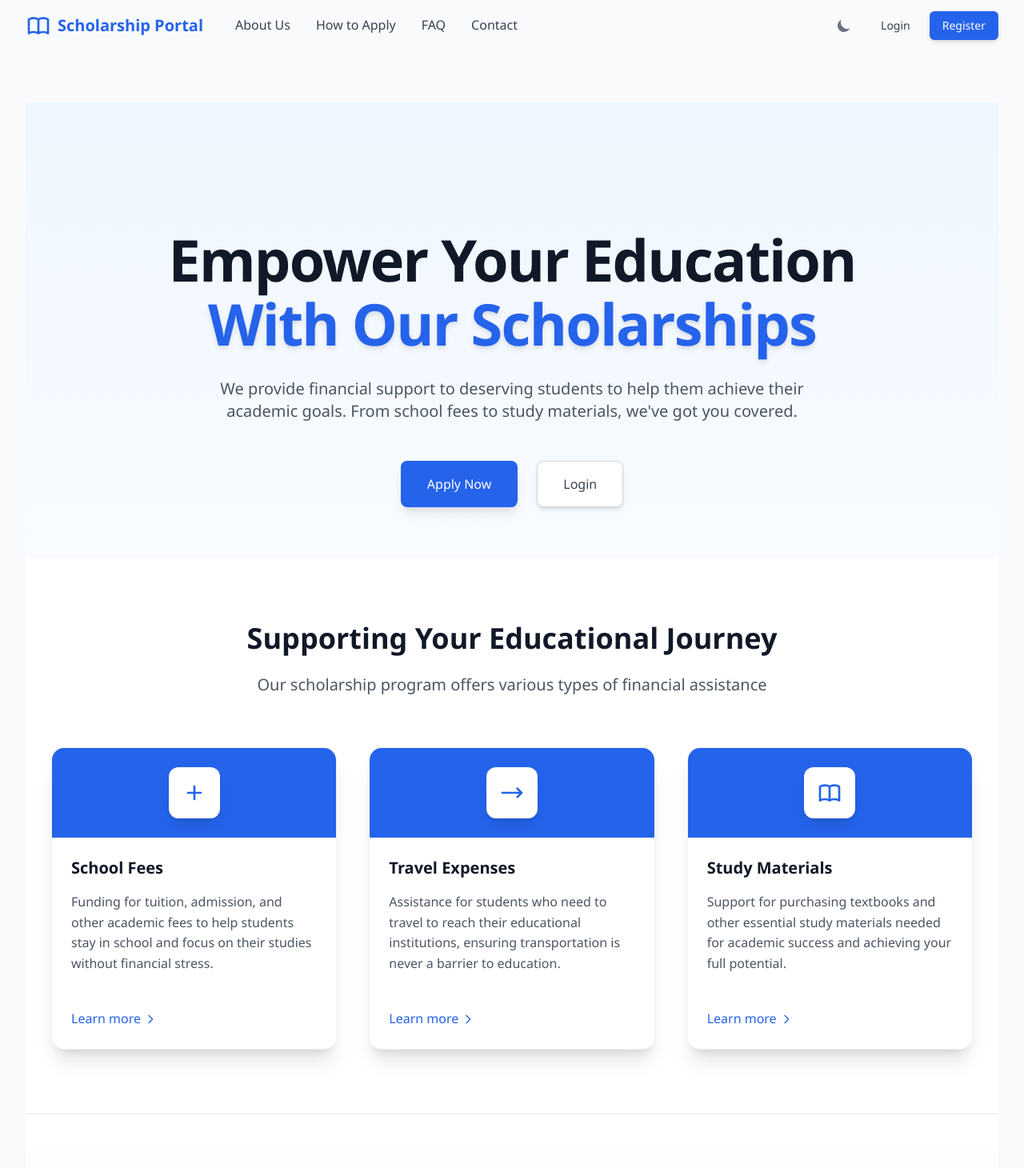
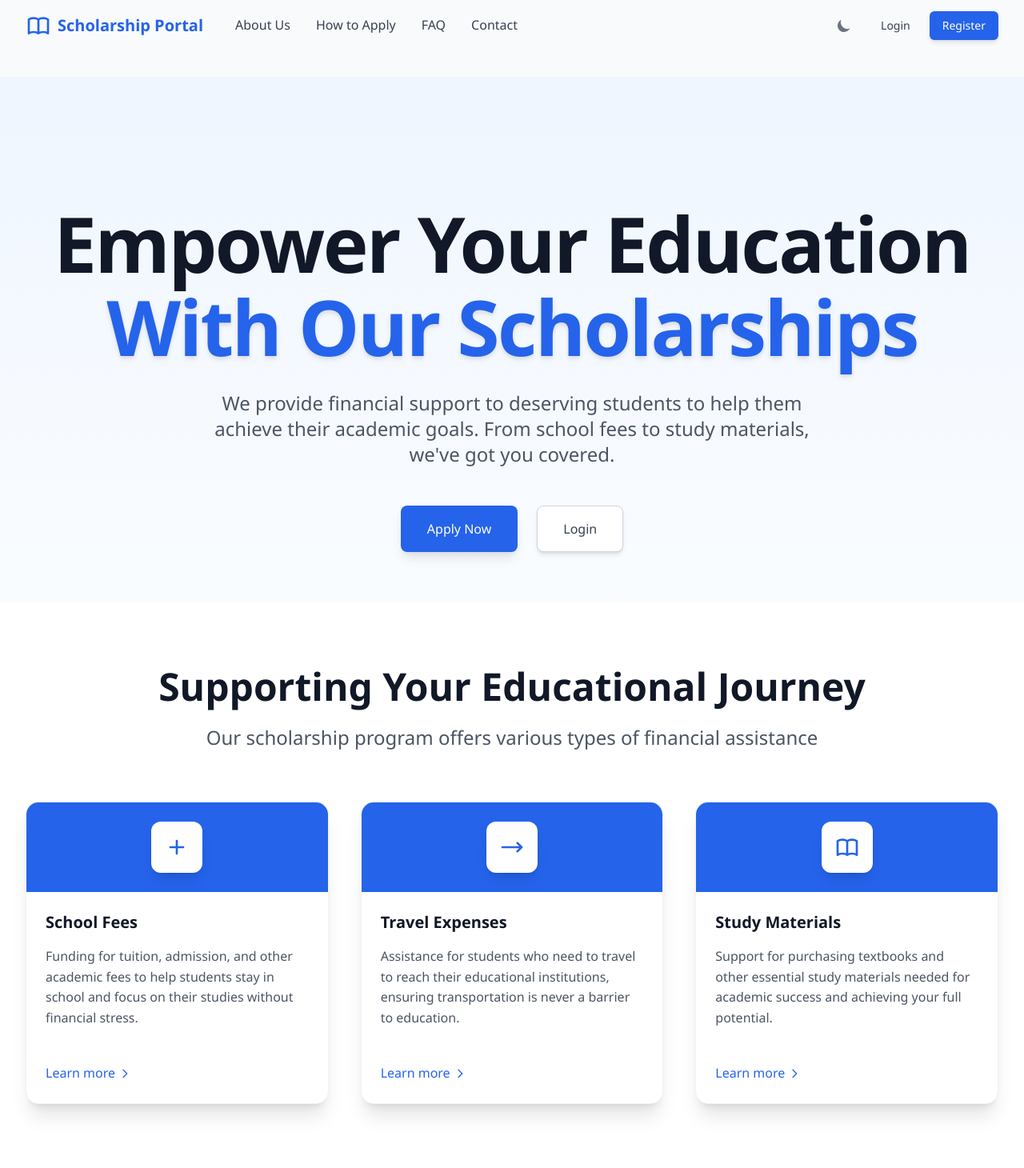
Before and after one commit to VAJRESH/zep-scholarship, a React (Vite) app in the folder Frontend/: page / in a window 1280 px wide. Shown: the top 1460 px of the page at 80% size. Built offline with nearby package versions, Linux system fonts and the light colour scheme.

Commit message:
Chnages in home side margin

```diff
--- a/Frontend/src/components/Home.jsx
+++ b/Frontend/src/components/Home.jsx
@@ -9,15 +9,15 @@ const Home = () => {
         <div className="absolute inset-0 -z-10">
           <div className="absolute inset-y-0 right-1/3 w-[200%] -translate-x-1/2 bg-gradient-to-tr from-blue-50 to-blue-100 dark:from-blue-900/20 dark:to-blue-800/20 opacity-50 rounded-[40%] blur-3xl"></div>
         </div>
-        <div className="max-w-7xl mx-auto px-4 sm:px-6 lg:px-8 relative">
-          <div className="text-center">
-            <h1 className="text-5xl font-extrabold tracking-tight text-gray-900 dark:text-white sm:text-6xl md:text-7xl">
+        <div className="max-w-full mx-auto px-4 sm:px-6 lg:px-8 relative">
+          <div className="text-center lg:max-w-5xl xl:max-w-6xl mx-auto">
+            <h1 className="text-5xl font-extrabold tracking-tight text-gray-900 dark:text-white sm:text-6xl md:text-7xl lg:text-8xl">
               <span className="block mb-2">Empower Your Education</span>
               <span className="block text-blue-600 dark:text-blue-400 drop-shadow-md">
                 With Our Scholarships
               </span>
             </h1>
-            <p className="mt-8 max-w-lg mx-auto text-xl text-gray-600 dark:text-gray-300 sm:max-w-3xl">
+            <p className="mt-8 max-w-lg mx-auto text-xl text-gray-600 dark:text-gray-300 sm:max-w-3xl lg:text-2xl">
               We provide financial support to deserving students to help them
               achieve their academic goals. From school fees to study materials,
               we've got you covered.
@@ -45,19 +45,19 @@ const Home = () => {
         <div className="absolute inset-0 -z-10">
           <div className="absolute left-[calc(50%-30rem)] aspect-[1155/678] w-[36.125rem] -translate-x-1/2 rotate-[30deg] bg-gradient-to-tr from-blue-50 to-blue-100 dark:from-blue-900/20 dark:to-blue-800/20 opacity-30 sm:left-[calc(50%-36rem)] sm:w-[72.1875rem]"></div>
         </div>
-        <div className="max-w-7xl mx-auto px-4 sm:px-6 lg:px-8">
-          <div className="text-center">
-            <h2 className="text-3xl font-extrabold text-gray-900 dark:text-white sm:text-4xl">
+        <div className="max-w-full mx-auto px-4 sm:px-6 lg:px-8">
+          <div className="text-center max-w-6xl mx-auto">
+            <h2 className="text-3xl font-extrabold text-gray-900 dark:text-white sm:text-4xl lg:text-5xl">
               Supporting Your Educational Journey
             </h2>
-            <p className="mt-4 max-w-2xl mx-auto text-xl text-gray-600 dark:text-gray-300">
+            <p className="mt-4 max-w-3xl mx-auto text-xl text-gray-600 dark:text-gray-300 lg:text-2xl">
               Our scholarship program offers various types of financial
               assistance
             </p>
           </div>
 
           <div className="mt-16">
-            <div className="grid grid-cols-1 gap-10 sm:grid-cols-2 lg:grid-cols-3">
+            <div className="grid grid-cols-1 gap-8 sm:gap-10 sm:grid-cols-2 lg:grid-cols-3 max-w-[1440px] mx-auto">
               <div className="group">
                 <div className="h-full flex flex-col overflow-hidden bg-white dark:bg-gray-900 rounded-2xl shadow-xl transition-all duration-300 group-hover:shadow-2xl group-hover:-translate-y-2 border border-gray-100 dark:border-gray-700">
                   <div className="bg-blue-600 dark:bg-blue-700 p-6 text-center">
@@ -250,7 +250,8 @@ const Home = () => {
           </div>
         </div>
 
-        <div className="max-w-7xl mx-auto px-4 sm:px-6 lg:px-8">
+        <div className="max-w-full mx-auto px-4 sm:px-6 lg:px-8">
+          <div className="max-w-[1440px] mx-auto">
             {/* Main footer content */}
             <div className="grid grid-cols-1 md:grid-cols-4 gap-12 mb-16">
               {/* Logo and about */}
@@ -275,7 +276,8 @@ const Home = () => {
                 </div>
                 <p className="mt-4 text-gray-600 dark:text-gray-300 max-w-xs">
                   Empowering students through financial assistance and resources
-                to achieve their educational dreams and build a brighter future.
+                  to achieve their educational dreams and build a brighter
+                  future.
                 </p>
                 <div className="mt-6">
                   <div className="flex space-x-5">
@@ -494,6 +496,7 @@ const Home = () => {
               </div>
             </div>
           </div>
+        </div>
       </footer>
     </div>
   );
--- a/Frontend/src/components/Layout.jsx
+++ b/Frontend/src/components/Layout.jsx
@@ -14,9 +14,7 @@ const Layout = () => {
     <div className="min-h-screen flex flex-col">
       <Navbar />
       <main className="flex-grow pt-20 md:pt-24">
-        <div className="max-w-7xl mx-auto px-4 sm:px-6 lg:px-8 py-8 text-gray-900 dark:text-white">
-          <Outlet />
-        </div>
+        <Outlet />
       </main>
     </div>
   );
```
Lines whose indentation alone changed are shown as unchanged.
